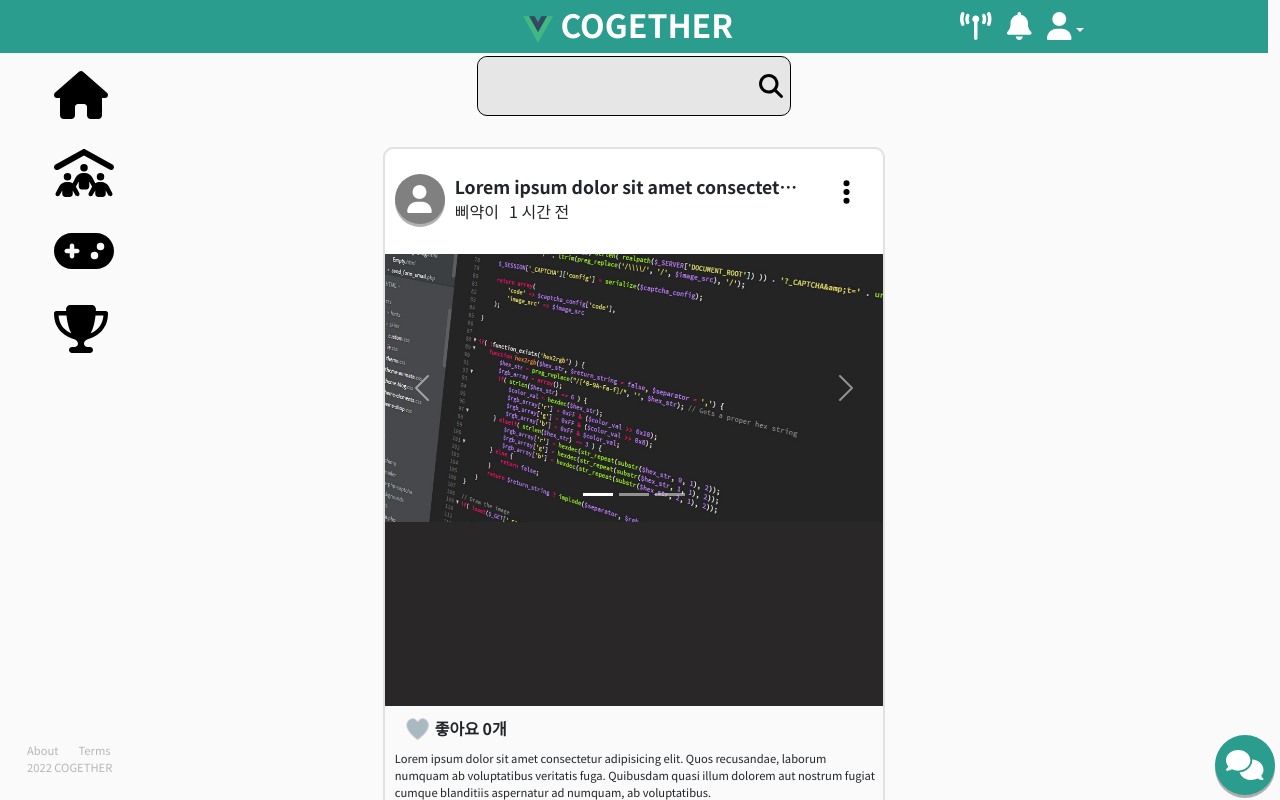
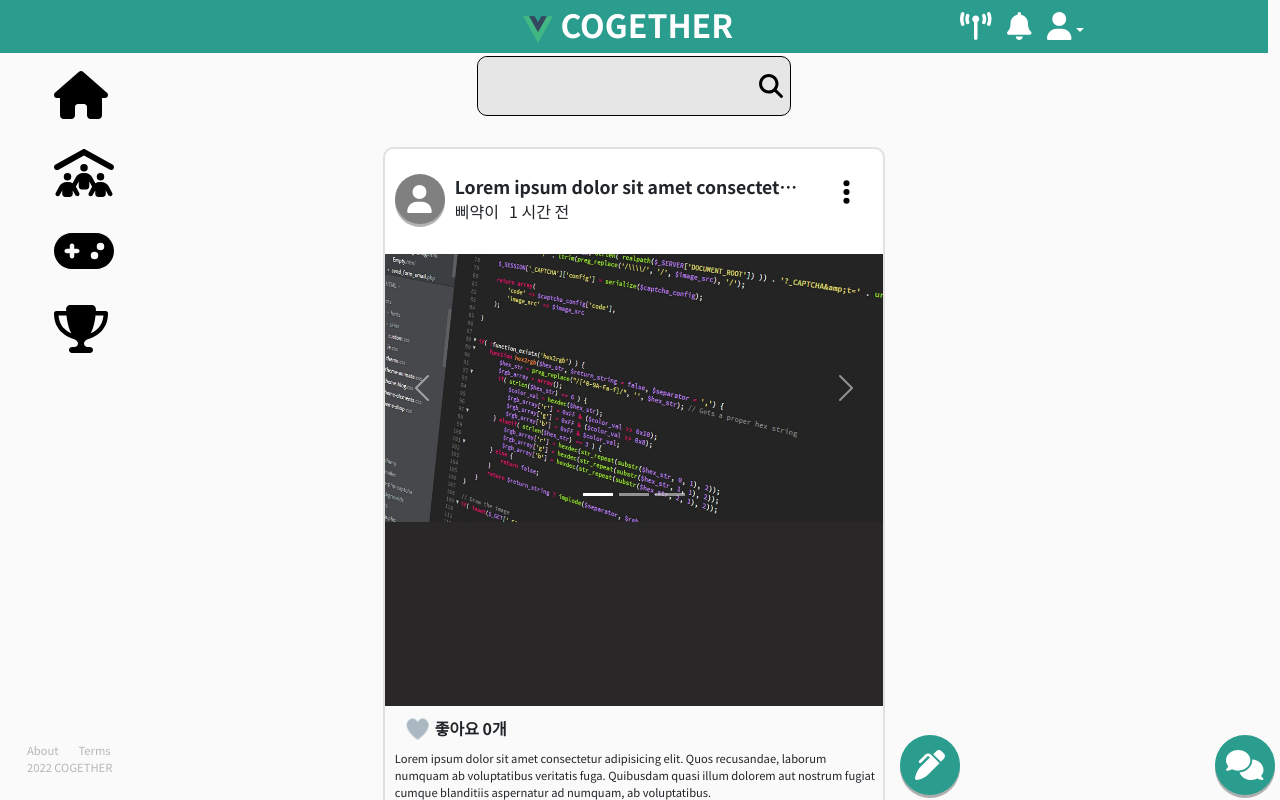
Before and after one commit to 2022Cogether/Cogether, a Vue app: page /#/ranking in a window 1280 px wide. Both pictures are taken after a click on the link 538 px from the left and 24 px from the top of the page. Shown: the top 800 px of the page. Built offline with nearby package versions, Linux system fonts and the light colour scheme.

Commit message:
(S07P12A801-405)feat:til버튼추가

```diff
--- a/src/components/til/TilMainList.vue
+++ b/src/components/til/TilMainList.vue
@@ -2,6 +2,12 @@
   <div class="til-list">
     <TilMainItem v-for="(item, idx) in 20" :key="idx" v-bind:idx="idx" />
   </div>
+  <!-- 나중에 TIL create창으로 URL 추가 -->
+  <a href="">
+    <button class="icon-body" @click="showChatList">
+      <font-awesome-icon icon="fa-solid fa-pen-clip" class="pen-icon" />
+    </button>
+  </a>
 </template>
 
 <script>
@@ -19,4 +25,23 @@ export default {
 .til-list {
   margin-top: 5%;
 }
+.icon-body {
+  border: 0px;
+  width: 60px;
+  height: 60px;
+  background-color: #2a9d8f;
+  color: white;
+  border-radius: 50%;
+  display: flex;
+  justify-content: center;
+  align-items: center;
+  position: fixed;
+  bottom: 5px;
+  right: 25vw;
+  box-shadow: 0px 3px rgba(0, 0, 0, 0.3);
+}
+
+.pen-icon {
+  font-size: 30px;
+}
 </style>
--- a/src/main.js
+++ b/src/main.js
@@ -24,7 +24,6 @@ import {
   faPeopleGroup,
   faEllipsis,
   faHeart,
-  faBookmark,
   faBookmark as faBookmark_solid,
   faAddressBook,
   faXmark,
```
